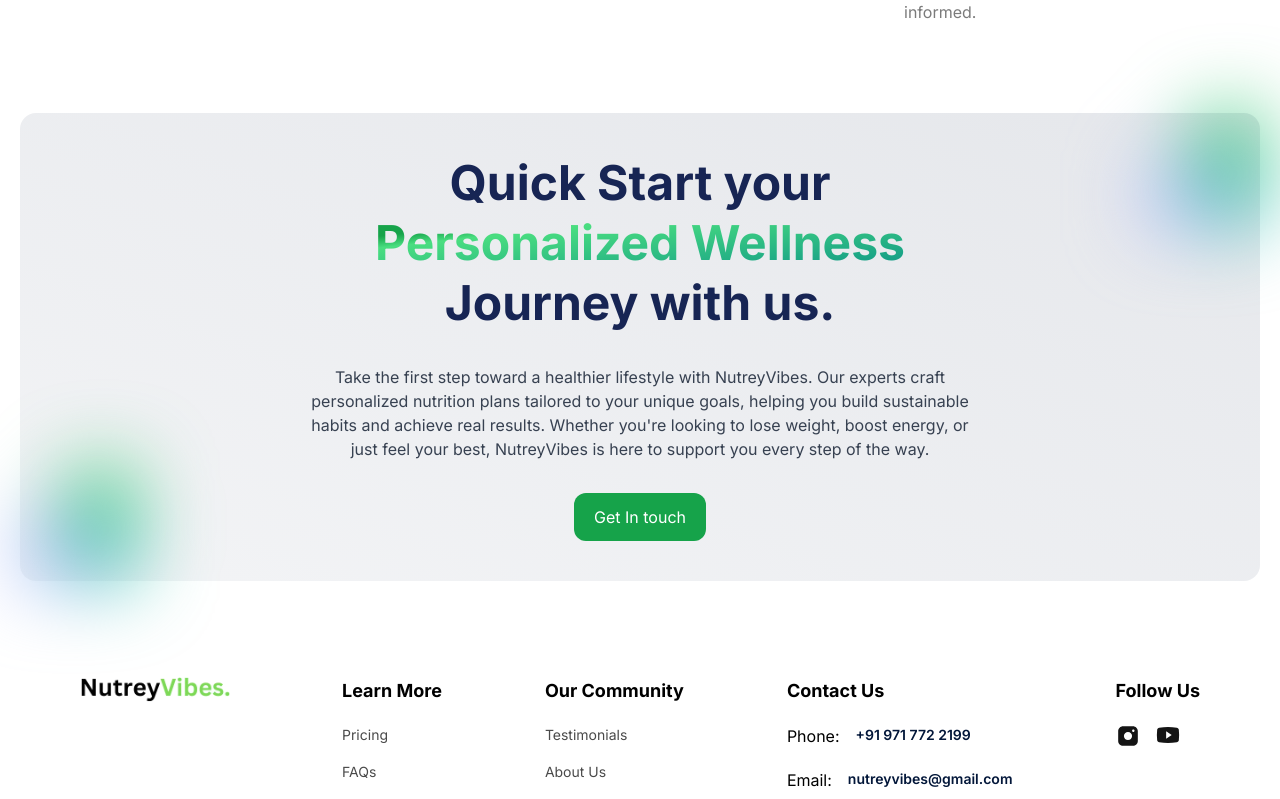
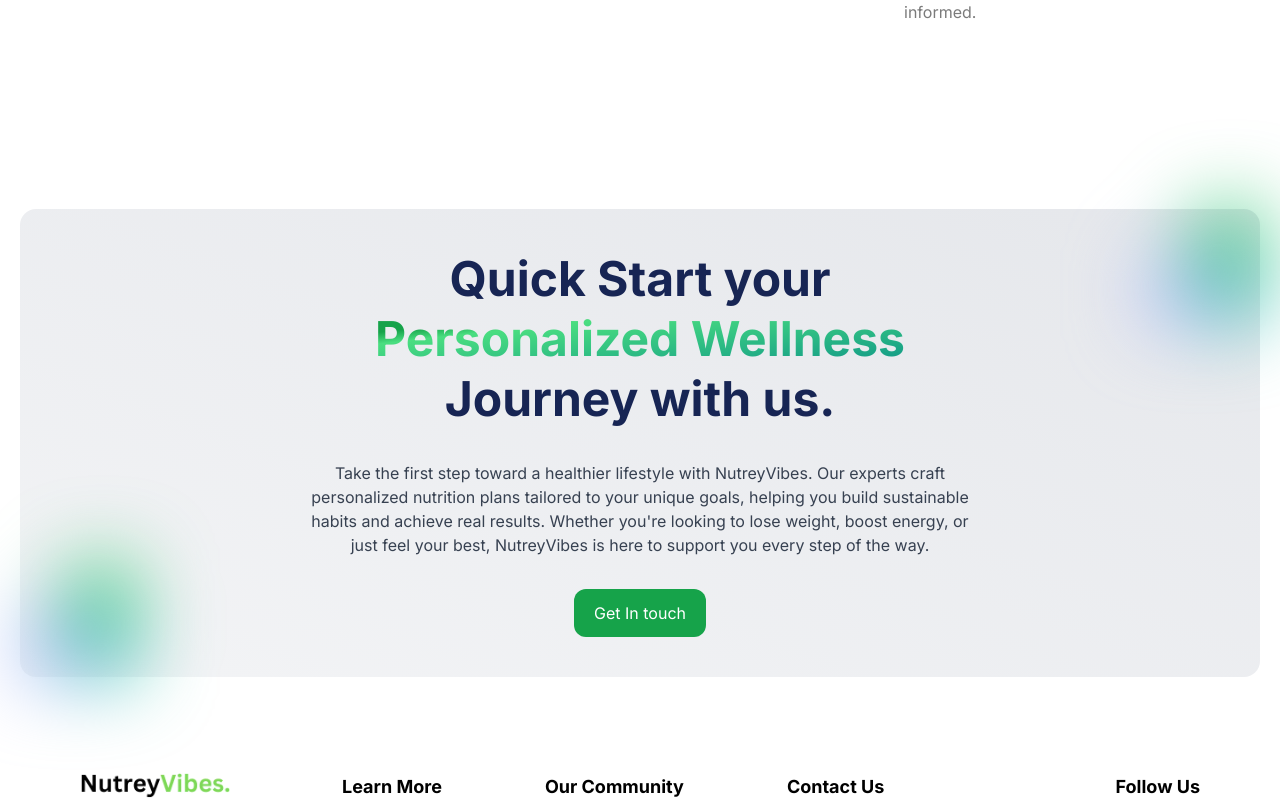
Before and after one commit to vishal7245/nutreyvibes, a Next.js app: page / in a window 1280 px wide. Shown: the part 3473-4272 px from the top of the page. Built offline with nearby package versions, Linux system fonts and the light colour scheme.

Commit message:
fixed CTA padding issues

```diff
--- a/components/CTA.tsx
+++ b/components/CTA.tsx
@@ -2,7 +2,7 @@
 
 const CTA = () => {
   return (
-    <section className="pb-24">
+    <section className="py-24 xl:pb-24">
         <div className="max-w-7xl mx-auto px-5 sm:px-10 md:px-12 lg:px-5">
             <div className="w-full relative py-8 md:py-10 px-6 md:px-8 rounded-2xl bg-gradient-to-tr from-gray-100 to-gray-200">
                 <div className="absolute right-0 top-0 h-full w-full flex justify-end">
```
